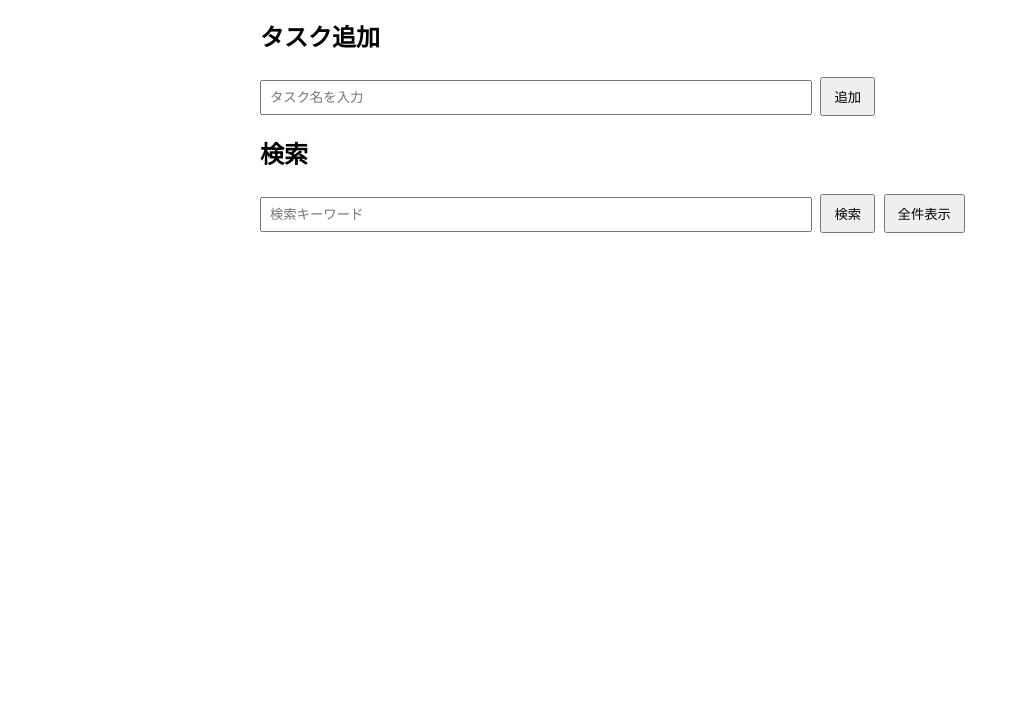
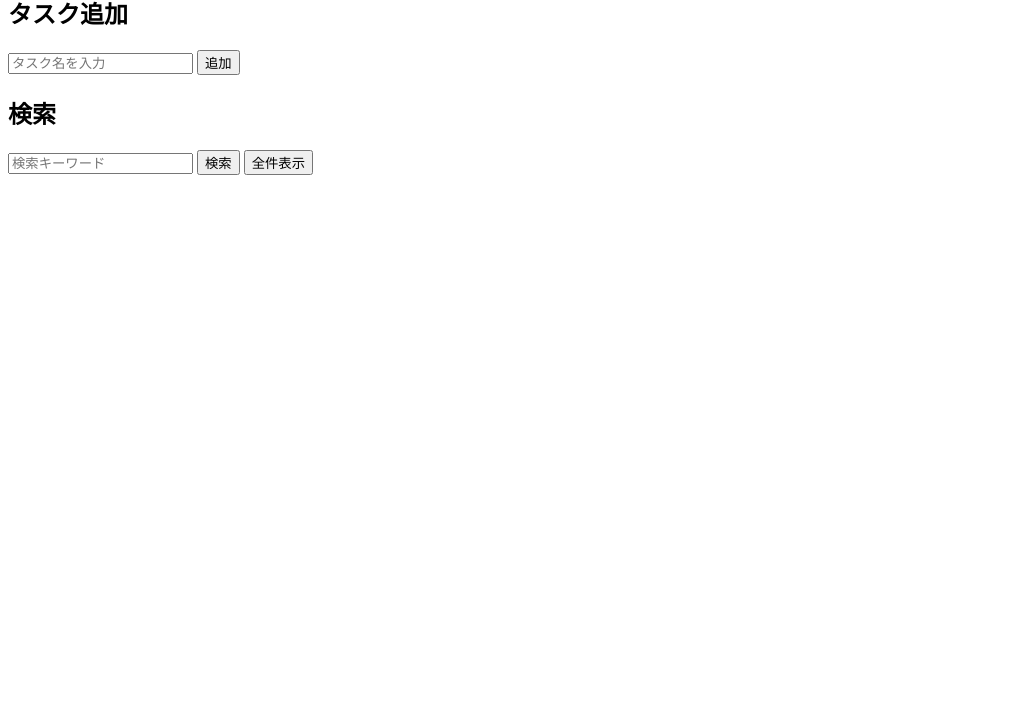
Before and after one commit to s-nakai-jtp/demo-, a website: page public/index.html in a window 1280 px wide. Shown: the part 94-800 px from the top of the page, without its empty margins (0-1020 px from the left). Drawn offline with Linux system fonts and the light colour scheme; no server answers.

Commit message:
Introduce demo bug

```diff
--- a/public/index.html
+++ b/public/index.html
@@ -2,22 +2,14 @@
 <html lang="ja">
 <head>
   <meta charset="UTF-8" />
-  <title>Copilot Chat Demo Task App</title>
-  <style>
-    body {
-      font-family: sans-serif;
+  <titl
       max-width: 760px;
       margin: 40px auto;
       line-height: 1.6;
     }
 
     input {
-      padding: 8px;
-      width: 70%;
-    }
-
-    button {
-      padding: 8px 12px;
+      ;
       margin-left: 4px;
     }
 
```
